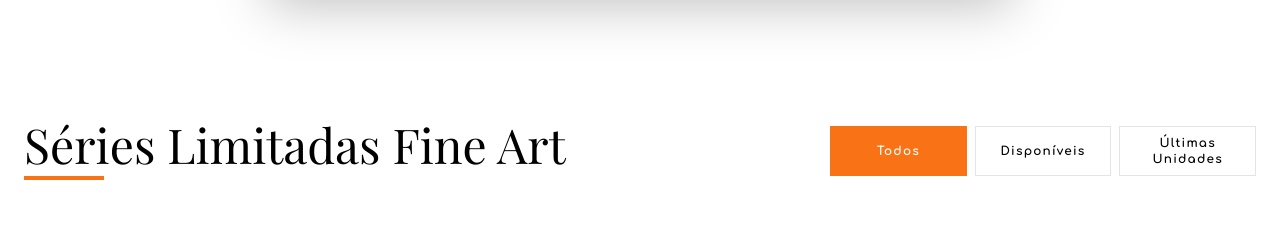
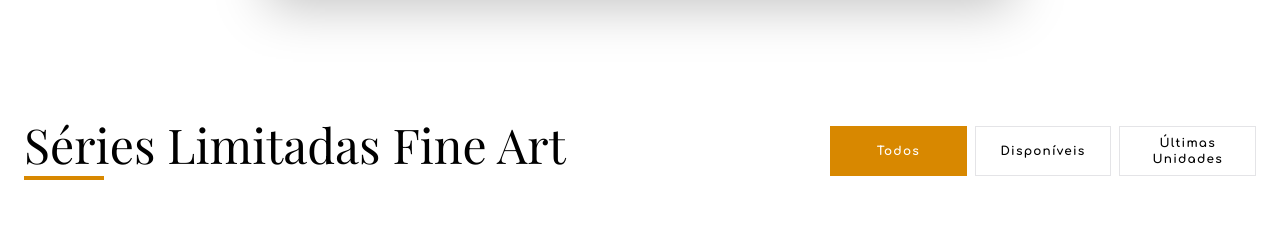
Before and after one commit to lbseven7/leob, a website: page index.html in a window 1280 px wide. Shown: the part 1220-1445 px from the top of the page. Drawn offline with nearby package versions, Linux system fonts and the light colour scheme.

Commit message:
build(branding): update brand orange and apply to about heading
update brand orange hex code from #F97316 to #d88800 in tailwind config, adjust active filter button colors, and add text-brand-orange class to the about heading

```diff
--- a/index.html
+++ b/index.html
@@ -12,7 +12,7 @@
             darkMode: 'class',
             theme: {
                 extend: {
-                    colors: { brand: { orange: '#F97316' } }
+                    colors: { brand: { orange: '#d88800' } }
                 }
             }
         }
@@ -80,9 +80,9 @@
         }
 
         .filter-btn.active {
-            background-color: #F97316;
+            background-color: #d88800;
             color: white;
-            border-color: #F97316;
+            border-color: #d88800;
         }
 
         #catalog-filters::-webkit-scrollbar {
@@ -283,7 +283,7 @@
                         onerror="this.src='https://via.placeholder.com/400x400?text=Leo'">
                 </div>
                 <div class="flex-1">
-                    <h2 id="about-heading" class="serif text-4xl sm:text-5xl font-normal mb-6">Sobre o Artista</h2>
+                    <h2 id="about-heading" class="serif text-4xl sm:text-5xl font-normal mb-6 text-brand-orange">Sobre o Artista</h2>
                     <p id="about-text" class="text-zinc-700 dark:text-zinc-400 leading-relaxed mb-6 max-w-2xl">
                         Nascido em 1982, em Jequié, Bahia, Alexsandro Barbosa — amplamente conhecido pelo nome artístico Léo Barbosa (leob.) — é artista visual com mais de 25 anos de dedicação às artes plásticas.<br><br>
                         Autodidata por essência, construiu uma trajetória sólida e multidisciplinar que une sua paixão pela pintura, fotografia, design e tecnologia. Tendo a natureza e todos os seus atores como principal inspiração, Léo encontrou no estilo hiper-realista, a partir de 2012, sua assinatura artística. Suas pinturas retratam com precisão e sensibilidade a simplicidade do campo, fazendo do ambiente rural o grande foco de sua obra.
```
